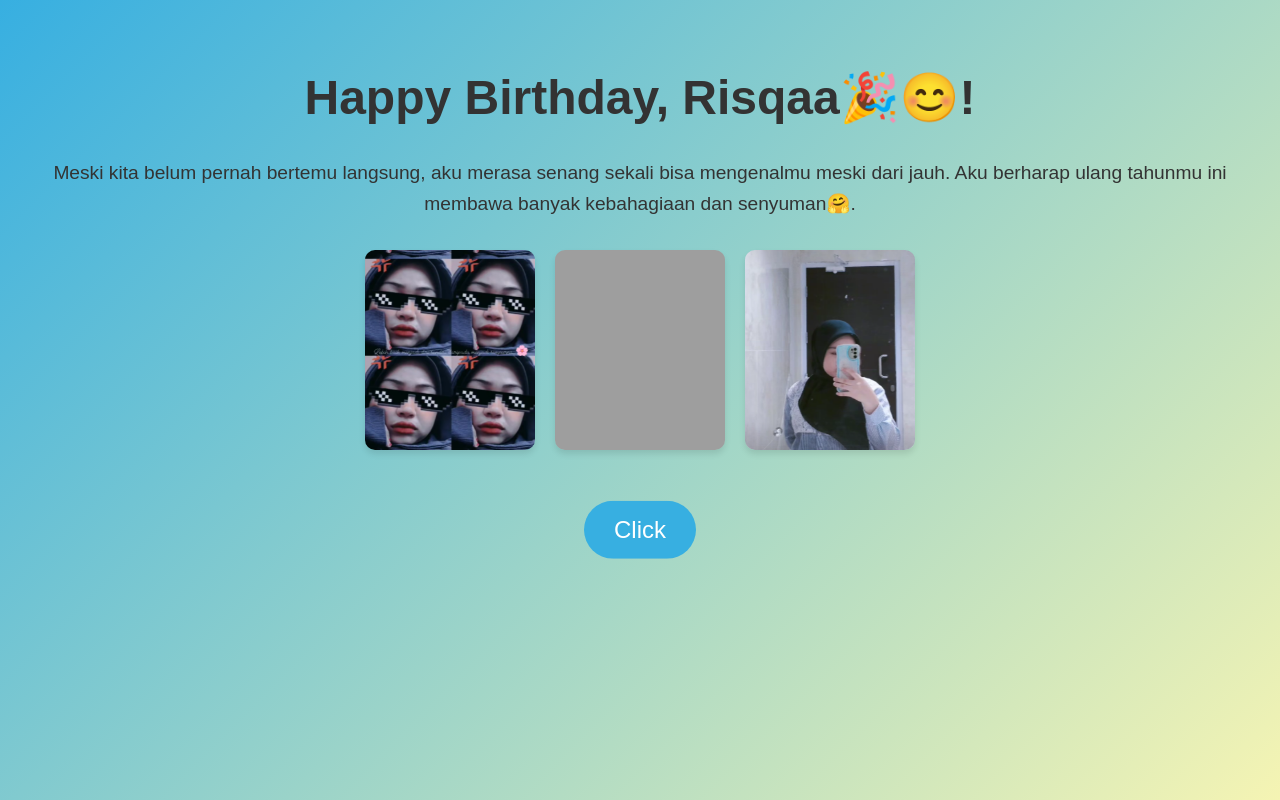
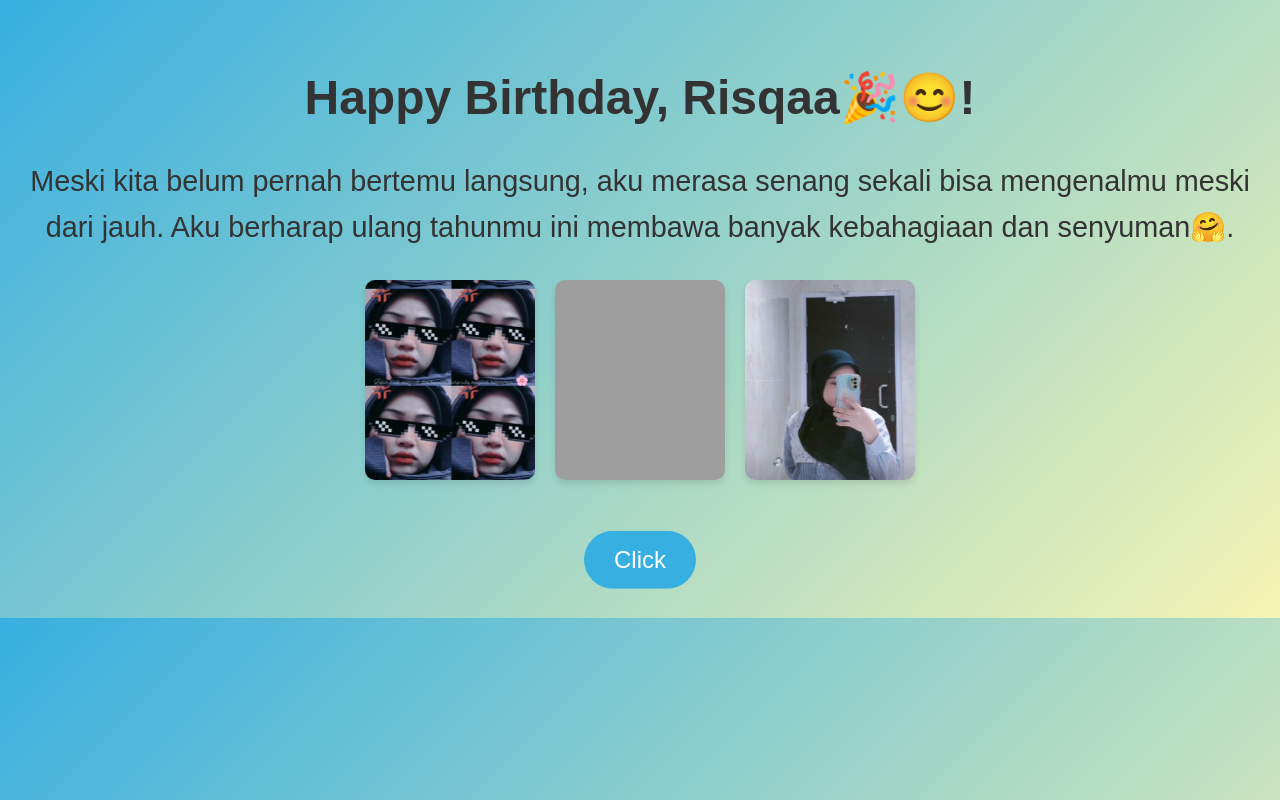
Before and after one commit to syhrulMr/ikkaa, a plain HTML site: page index.html in a window 1280 px wide. Drawn offline with Linux system fonts and the light colour scheme; grey boxes are pictures that could not be loaded.

Commit message:
first commit

```diff
--- a/index.html
+++ b/index.html
@@ -12,7 +12,6 @@
             text-align: center;
             background: linear-gradient(135deg, #37AFE1, #F5F4B3);
             color: #333;
-            height: 100vh;
         }
         .container {
             padding: 20px;
@@ -24,7 +23,7 @@
             animation: fadeIn 2s ease-in;
         }
         p {
-            font-size: 1.2rem;
+            font-size: 1.8rem;
             margin: 20px 0;
             line-height: 1.6;
         }
```
